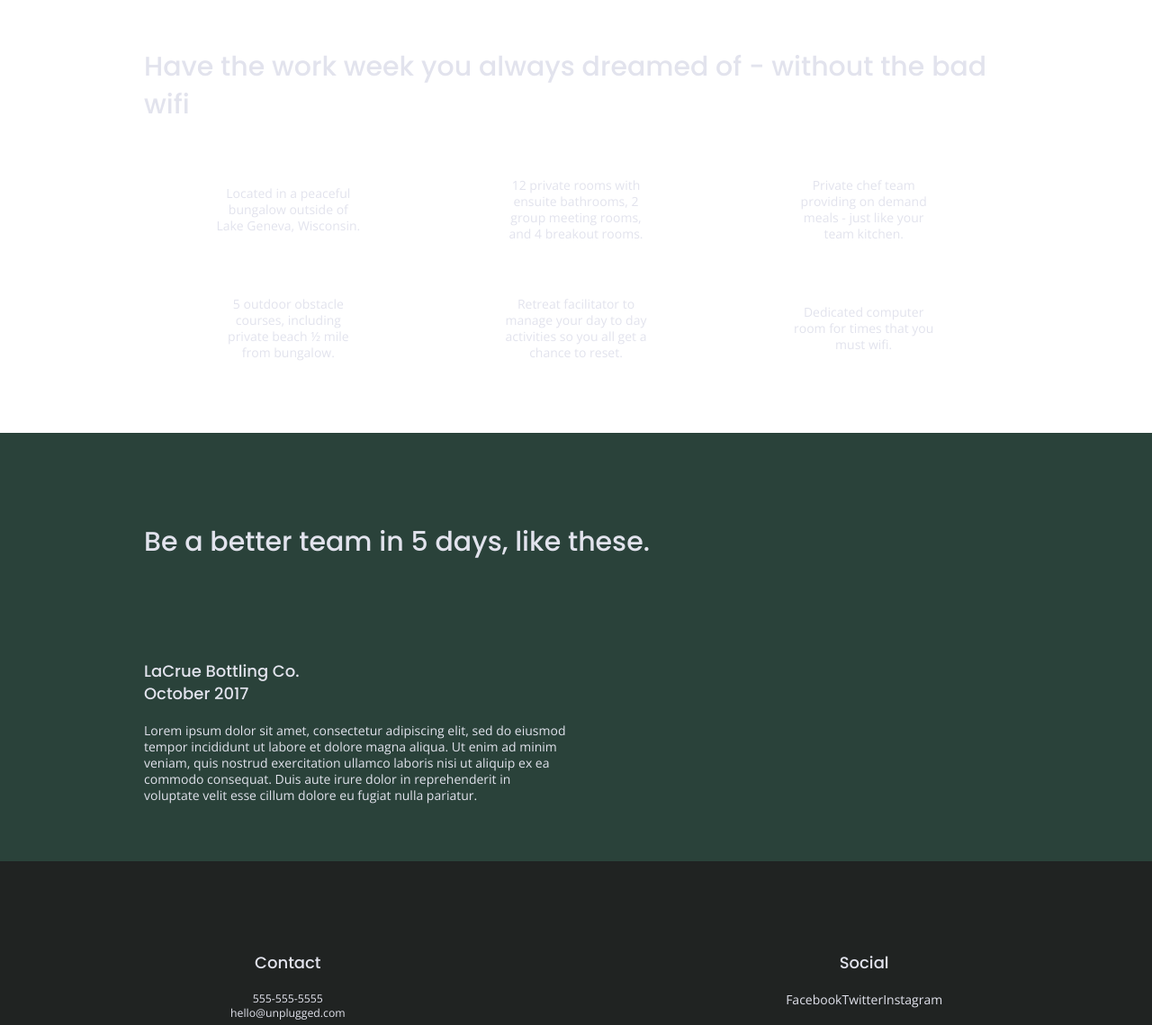
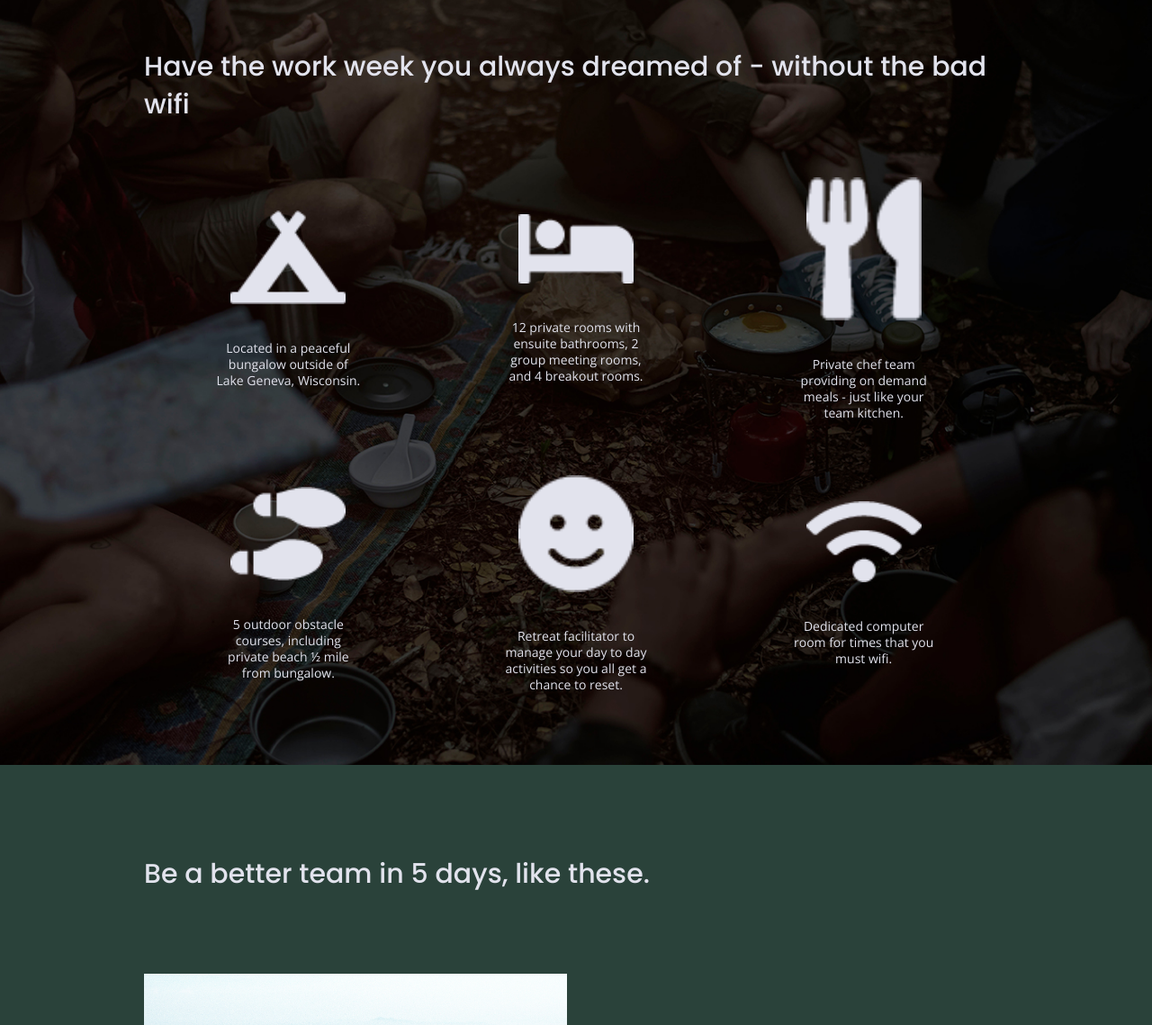
Before and after one commit to Beagles-Designs/unplugged-website, a website: page index.html in a window 1280 px wide. Shown: the part 958-2097 px from the top of the page at 90% size. Drawn offline with nearby package versions, Linux system fonts and the light colour scheme.

Commit message:
Logos and pictures added

```diff
--- a/css/main.css
+++ b/css/main.css
@@ -144,7 +144,7 @@ img {
 }
 
 figure {
-
+  margin: 0;
 }
 
 address {
@@ -261,9 +261,14 @@ footer .contact {
 
 footer .social-icons {
   display: flex;
-  justify-content: center;
+  justify-content: space-around;
   align-content: center;
+}
 
+footer .social-icons figure {
+  background-color: #527158;
+  border-radius: 50%;
+  padding: 15px 15px;
 }
 
 footer .social-icons p {
@@ -322,12 +327,25 @@ aside {
   display: flex;
   justify-content: center;
   flex-flow: row wrap;
+  background-image: url(../img/campfires.jpg);
+  background-size: cover;
+  background-position: center;
+  background-repeat: no-repeat;
 }
 
 
 .features article {
   width: 63%;
   margin: 30px 0;
+  display: flex;
+  justify-content: center;
+  align-items: center;
+  flex-flow: row wrap;
+}
+
+.features figure {
+  margin-bottom: 40px;
+  width: 40%;
 }
 
 .features p {
--- a/index.html
+++ b/index.html
@@ -27,7 +27,9 @@
 <body>
   	<header>
       <div class="content-wrapper">
-        <a href="#"><img src="img/unpluggedlogo.png" alt="Unplugged Logo"></a>
+        <figure>
+          <a href="#"><img src="img/unpluggedlogo.png" alt="Unplugged Logo"></a>
+        </figure>
         <div class="header-divider"> </div>
         <nav>
           <ul>
@@ -64,27 +66,39 @@
           <h2>Have the work week you always dreamed of - without the bad wifi</h2>
           <div class="features-items">
             <article>
-              <p class="tent-icon"></p>
+              <figure>
+                <img src="img/campground.png" alt="campground icon">
+              </figure>
               <p class="item-description">Located in a peaceful bungalow outside of Lake Geneva, Wisconsin.</p>
             </article>
             <article>
-              <p class="bed-icon"></p>
+              <figure>
+                <img src="img/bed.png" alt="bed icon">
+              </figure>
               <p class="item-description">12 private rooms with ensuite bathrooms, 2 group meeting rooms, and 4 breakout rooms.</p>
             </article>
             <article>
-              <p class="utensils-icon"></p>
+              <figure>
+                <img src="img/utensils.png" alt="utensils icon">
+              </figure>
               <p class="item-description">Private chef team providing on demand meals - just like your team kitchen.</p>
             </article>
             <article>
-              <p class="footprint-icon"></p>
+              <figure>
+                <img src="img/shoe-prints.png" alt="shoe print icon">
+              </figure>
               <p class="item-description">5 outdoor obstacle courses, including private beach ½ mile from bungalow.</p>
             </article>
             <article>
-              <p class="smiley-icon"></p>
+              <figure>
+                <img src="img/smile.png" alt="smiley face icon">
+              </figure>
               <p class="item-description">Retreat facilitator to manage your day to day activities so you all get a chance to reset.</p>
             </article>
             <article>
-              <p class="wifi-icon"></p>
+              <figure>
+                <img src="img/wifi.png" alt="wifi icon">
+              </figure>
               <p class="item-description">Dedicated computer room for times that you must wifi.</p>
             </article>
            </div>
@@ -96,7 +110,9 @@
           <h2>Be a better team in 5 days, like these.</h2>
           <article>
             <div>
-              <p class="review-image"></p>
+              <figure>
+                <img src="img/reviews.jpg" alt="LaCrue Bottling Company Photo">
+              </figure>
               <h3>LaCrue Bottling Co.<br>
                   October 2017</h3>
               <p>Lorem ipsum dolor sit amet, consectetur adipiscing elit, sed do eiusmod tempor incididunt ut labore et dolore magna aliqua. Ut enim ad minim veniam, quis nostrud exercitation ullamco laboris nisi ut aliquip ex ea commodo consequat. Duis aute irure dolor in reprehenderit in voluptate velit esse cillum dolore eu fugiat nulla pariatur.</p>
@@ -120,9 +136,9 @@
 	        <div class="social">
 	          <h4>Social</h4>
 	          <div class="social-icons">
-	            <p><a href="https://facebook.com" target="_blank">Facebook</a></p>
-	            <p><a href="https://twitter.com" target="_blank">Twitter</a></p>
-	            <p><a href="https://instagram.com" target="_blank">Instagram</a></p>
+	            <figure><a href="https://facebook.com" target="_blank"><img src="img/facebook.png" alt="Facebook Icon"></a></figure>
+	            <figure><a href="https://twitter.com" target="_blank"><img src="img/twitter.png" alt="Twitter Icon"></a></figure>
+	            <figure><a href="https://instagram.com" target="_blank"><img src="img/instagram.png" alt="Instagram Icon"></a></figure>
 	          </div>
 	        </div> <!-- End social div -->
 	      </div>  <!-- end footer-content div -->
```
Also changed, not shown: about/index.html (+4 -4 lines), faq/index.html (+3 -3 lines), img/bed.png (added), img/campground.png (added), img/facebook.png (added), img/highres-photos/rawpixel-800820-unsplash1.jpg (renamed from img/rawpixel-800820-unsplash1.jpg), img/instagram.png (added), img/shoe-prints.png (added), img/smile.png (added), img/twitter.png (added), img/utensils.png (added), img/wifi.png (added), 3 other files.
